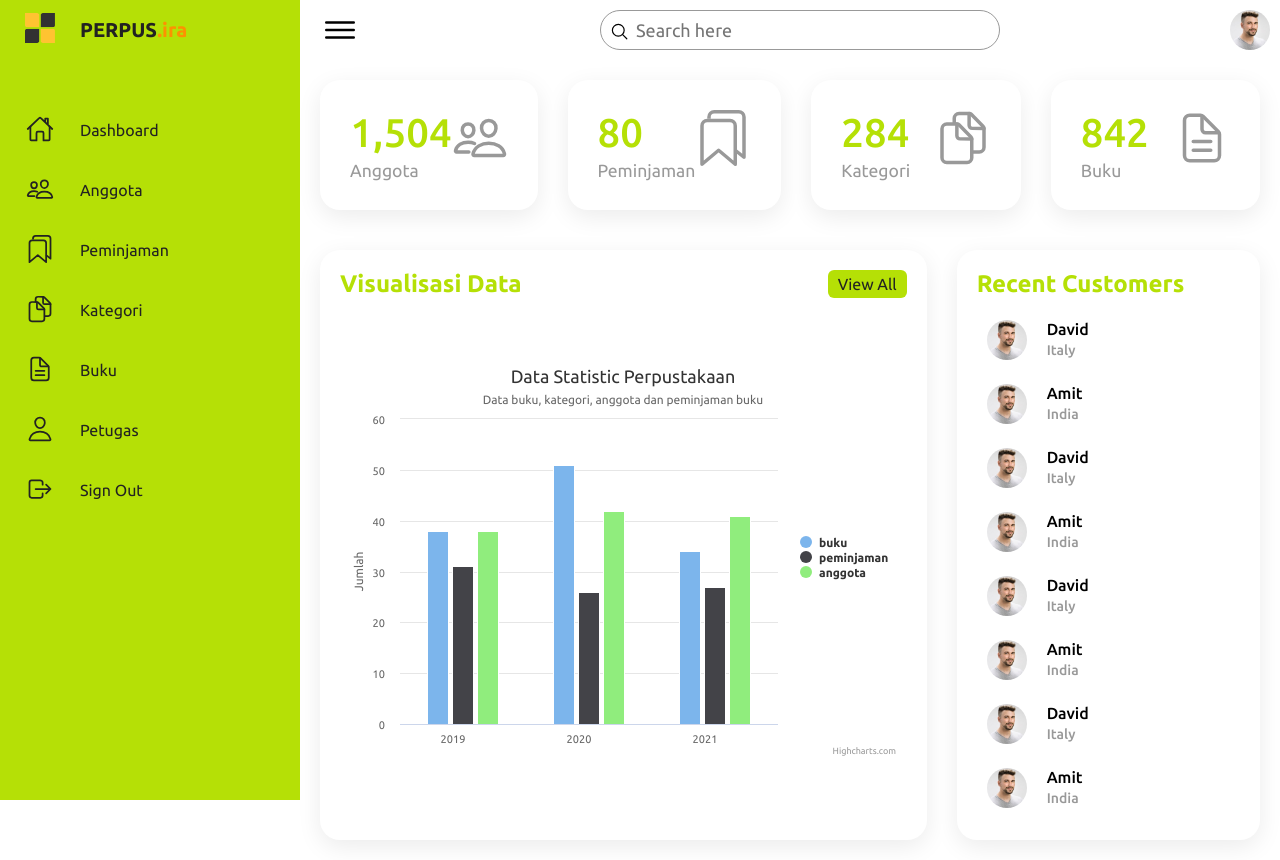
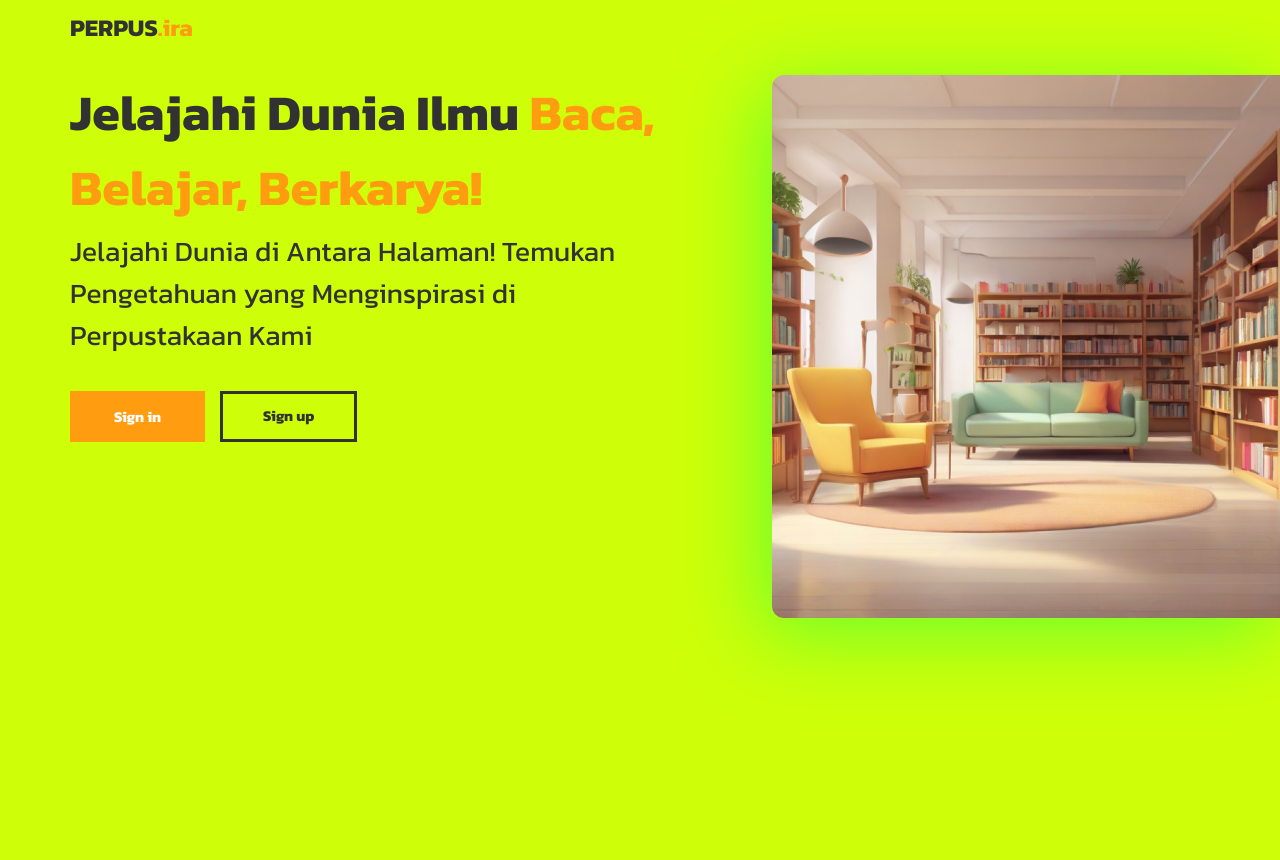
Before and after one commit to ENONGLOSKER/PJ-PERPUSTAKAAN, a Django app: page / in a window 1280 px wide. After the commit the page ends 679 px from the top, so only its background shows below. Run offline with Django 5.2, Linux system fonts and the light colour scheme; parts of the project's set-up code (start-up, migrations or seed data) failed here and were passed over.

Commit message:
update-home page

```diff
--- a/app_perpus/urls.py
+++ b/app_perpus/urls.py
@@ -3,6 +3,7 @@ from . import views
 
 urlpatterns = [
     path('', views.index, name='index'),
+    path('dashboard/', views.dashboard, name='dashboard'),
     path('signup/', views.SignupPage, name='signup'),
     path('signin/', views.SigninPage, name='signin'),
     path('signout/', views.SignoutPage, name='signout'),
--- a/app_perpus/views.py
+++ b/app_perpus/views.py
@@ -11,6 +11,9 @@ from django.contrib.auth.decorators import login_required
 
 # Create your views here.
 def index(request):
+    return render(request, 'index.html')
+
+def dashboard(request):
     return render(request, 'dashboard.html')
 
 def SigninPage(request):
--- /dev/null
+++ b/static/css/home.css
@@ -0,0 +1,94 @@
+:root {
+    /* warna */
+    --satu: #CEFF09;
+    --dua: #ff9c10;
+    --tiga: #323232;
+    --empat: #ffffff;
+
+    /* font */
+    --font:'Kanit', sans-serif;
+}
+
+*{
+    padding: 0;
+    margin: 0;
+}
+h2 {
+    margin: 10px 70px ;
+}
+
+body{
+    background:var(--satu);
+    font-family: var(--font);
+    color: var(--tiga);
+}
+.container{
+    display: flex;
+    margin: 30px 0;
+    gap: 80px;
+}
+
+span{
+    color: var(--dua);
+}
+
+/* bagian kiri */
+.container .d-l{
+    margin-left: 70px;
+    display: flex;
+    flex-direction: column;
+    gap: 5px;
+}
+.container .d-l h1{
+    font-weight: bold;
+    font-size: 50px;
+}
+.container .d-l .btn{
+    display: flex;
+    gap: 15px;
+    font-size: 15px;
+    font-weight: bold;
+    margin-top: 30px;
+}
+.container .d-l .btn a{
+    padding: 10px 40px;
+    font-size: 15px;
+    font-weight: bold;
+    outline: none;
+    text-decoration: none;
+}
+.container .d-l .btn a:nth-child(1){
+    background-color: var(--dua);
+    border: 4px solid var(--dua);
+    color: var(--empat);
+}
+.container .d-l .btn a:nth-child(2){
+    background-color: transparent;
+    border: 3px solid var(--tiga);
+}
+.container .d-l .btn a:nth-child(1):hover{
+    cursor: pointer;
+    background-color: var(--tiga);
+    color: var(--empat);
+    border: 3px solid var(--tiga);
+    box-shadow: 5px 5px 20px var(--dua);
+}
+.container .d-l .btn a:nth-child(2):hover{
+    cursor: pointer;
+    background-color: var(--tiga);
+    color: var(--empat);
+    box-shadow: 5px 5px 20px var(--dua);
+}
+
+/* bagian kanan */
+.container .d-l p{
+    font-weight: 400;
+    font-size: 28px;
+}
+.container .d-r img{
+    border-radius: 12px 0 0 12px;
+    overflow: hidden;
+    object-fit: cover;
+    box-shadow: -10px 15px 80px rgb(105, 254, 45);
+
+}
--- a/templates/index.html
+++ b/templates/index.html
@@ -1,38 +1,31 @@
-{%load static%}
-<!doctype html>
+{% load static %}
+<!DOCTYPE html>
 <html lang="en">
-  <head>
-    <!-- Required meta tags -->
-    <meta charset="utf-8">
-    <meta name="viewport" content="width=device-width, initial-scale=1">
-
-    <!-- Bootstrap CSS -->
-    <link href="https://cdn.jsdelivr.net/npm/bootstrap@5.1.3/dist/css/bootstrap.min.css" rel="stylesheet" integrity="sha384-1BmE4kWBq78iYhFldvKuhfTAU6auU8tT94WrHftjDbrCEXSU1oBoqyl2QvZ6jIW3" crossorigin="anonymous">
-
-    <title>Perpus-Management</title>
-  </head>
-  <body style="background: rgb(2,0,36);
-  background: linear-gradient(90deg, rgba(2,0,36,1) 0%, rgba(9,9,121,1) 34%, rgba(16,194,198,1) 100%);">
-
-    <div class="container text-white">
-        <div class="container col-xxl-8 px-4 py-5">
-            <div class="row flex-lg-row-reverse align-items-center g-5 py-5">
-              <div class="col-10 col-sm-8 col-lg-6 ps-5">
-                <img src="{%static 'img/ilustrasi.png'%}" class="d-block mx-lg-auto img-fluid" alt="Bootstrap Themes" width="700" height="500" loading="lazy">
-              </div>
-              <div class="col-lg-6">
-                <h1 class="display-5 fw-bold lh-1 mb-3">Sistem Manajemen Perpustakaan</h1>
-                <p class="lead">Dirancang dengan tujuan utama untuk membantu mengelola operasional suatu perpustakaan secara efektif dan efisien. Dengan mengintegrasikan berbagai fitur dan fungsionalitas, memberikan solusi yang komprehensif untuk mempermudah pengelolaan perpustakaan dalam berbagai aspek</p>
-                <div class="d-grid gap-2 d-md-flex justify-content-md-start">
-                  <a href="admin/" class="btn btn-primary btn-lg px-4 me-md-2">Sign In</a>
-                  <a href="{%url 'signup'%}" class="btn btn-outline-secondary  btn-lg px-4 me-md-2">Sign Up</a>
-                </div>
-              </div>
+<head>
+    <meta charset="UTF-8">
+    <meta http-equiv="X-UA-Compatible" content="IE=edge">
+    <meta name="viewport" content="width=device-width, initial-scale=1.0">
+    <link rel="icon" type="image/x-icon" href="{% static 'img/PERPUS_ira.png' %}">
+    <link rel="stylesheet" href="{% static 'css/home.css' %}">
+    <link rel="preconnect" href="https://fonts.googleapis.com">
+    <link rel="preconnect" href="https://fonts.gstatic.com" crossorigin>
+    <link href="https://fonts.googleapis.com/css2?family=Kanit:wght@200;300;400;500;600;700&display=swap" rel="stylesheet">
+    <title>PERPUS.ira</title>
+</head>
+<body>
+    <h2>PERPUS<span>.ira</span></h2>
+    <div class="container">
+        <div class="d-l">
+            <h1>Jelajahi Dunia Ilmu <span>Baca, Belajar, Berkarya!</span></h1>
+            <p>Jelajahi Dunia di Antara Halaman! Temukan Pengetahuan yang Menginspirasi di Perpustakaan Kami</p>
+            <div class="btn">
+                <a href="{% url 'dashboard' %}">Sign in</a>
+                <a>Sign up</a>
             </div>
-          </div>
+        </div>
+        <div class="d-r">
+            <img src="{% static 'img/bg2.png' %}" alt="img" >
+        </div>
     </div>
-
-    <!-- Option 1: Bootstrap Bundle with Popper -->
-    <script src="https://cdn.jsdelivr.net/npm/bootstrap@5.1.3/dist/js/bootstrap.bundle.min.js" integrity="sha384-ka7Sk0Gln4gmtz2MlQnikT1wXgYsOg+OMhuP+IlRH9sENBO0LRn5q+8nbTov4+1p" crossorigin="anonymous"></script>
-  </body>
+</body>
 </html>
```
Also changed, not shown: README.md (added), static/img/PERPUS_ira.png (added), ui.png (added).
